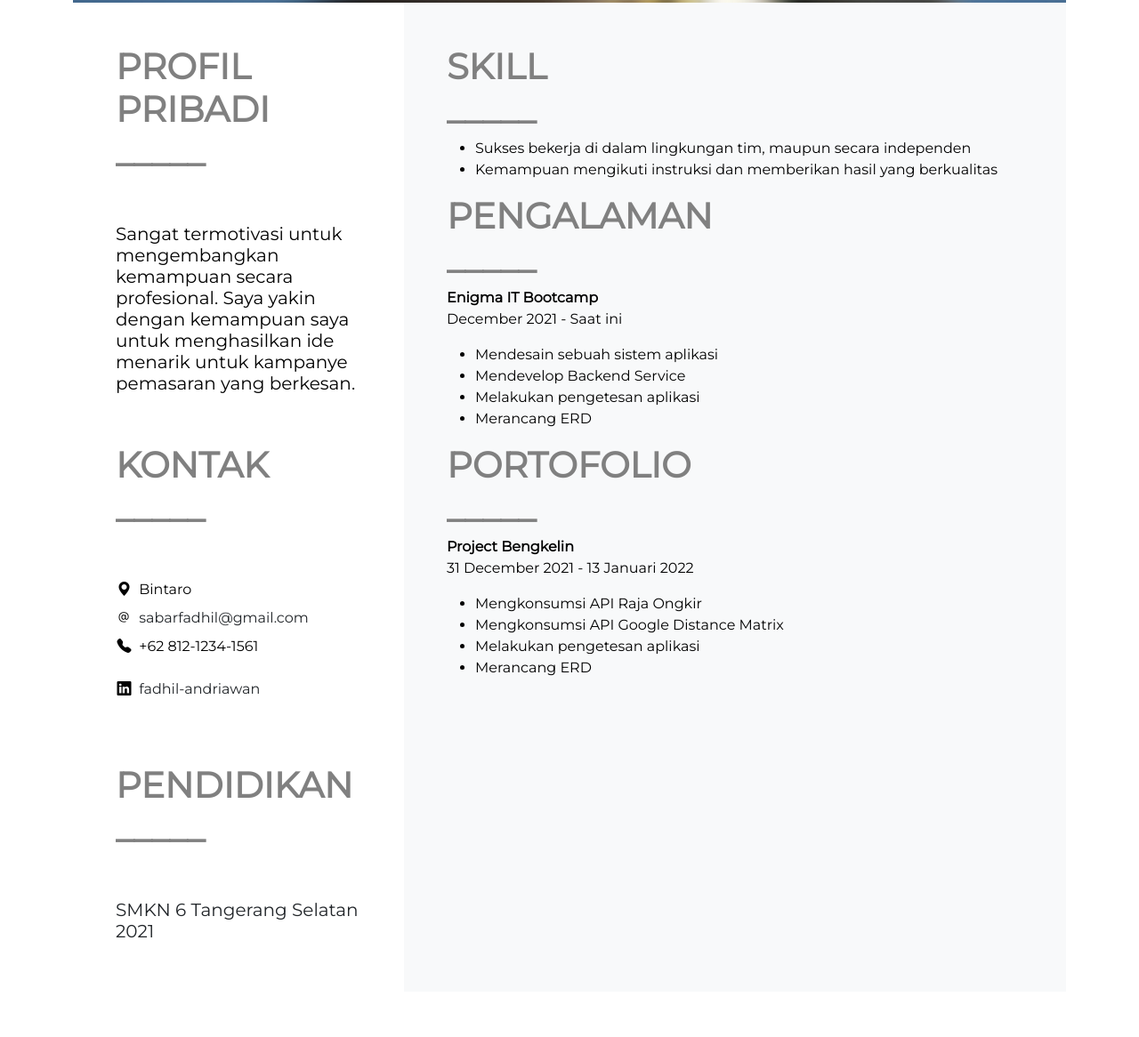
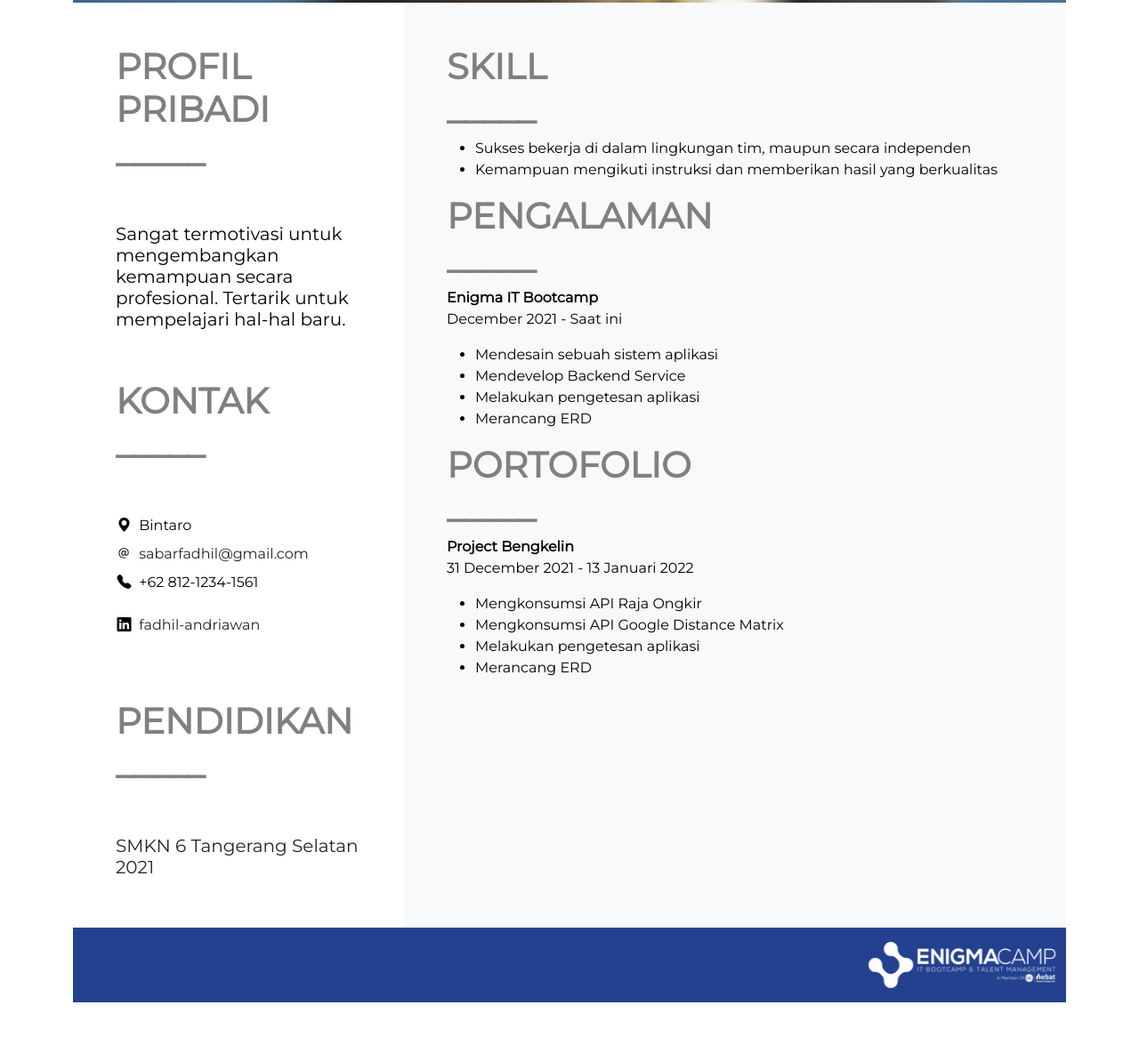
Before and after one commit to Fadhil-Sabar/bootstrap-cv, a plain HTML site: page index.html in a window 1280 px wide. Shown: the part 408-1574 px from the top of the page at 89% size. Drawn offline with nearby package versions, Linux system fonts and the light colour scheme.

Commit message:
[IMPROVE] added footer

```diff
--- a/assets/css/style.css
+++ b/assets/css/style.css
@@ -29,3 +29,12 @@ header{
     color: grey;
     font-weight: bold;
 }
+
+.footer-logo {
+    width: 20%;
+    padding-right: 10px;
+}
+
+.bg-enigma {
+    background-color: #23418F;
+}
--- a/index.html
+++ b/index.html
@@ -37,8 +37,7 @@
                         </div>
                         <div class="col">
                             <h5 class="px-5 ">Sangat termotivasi untuk mengembangkan kemampuan secara
-                                profesional. Saya yakin dengan kemampuan
-                                saya untuk menghasilkan ide menarik untuk kampanye pemasaran yang berkesan.</h5>
+                                profesional. Tertarik untuk mempelajari hal-hal baru.</h5>
                         </div>
                         <div class="col">
                             <h1 class="p-5 text-uppercase prof-1">Kontak <br> _____</h1>
@@ -118,6 +117,11 @@
                     </div>
 
                 </section>
+                <footer>
+                    <div class="row gx-0 justify-content-end bg-enigma">
+                        <img src="assets/images/enigma.png" alt="enigma" class="py-3 footer-logo">
+                    </div>
+                </footer>
             </div>
         </main>
     </div>
```
Also changed, not shown: assets/images/enigma.png (added).
